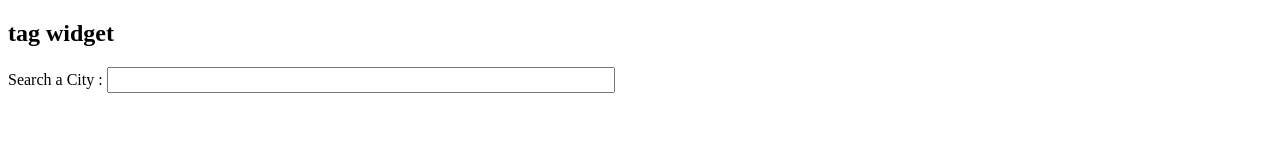
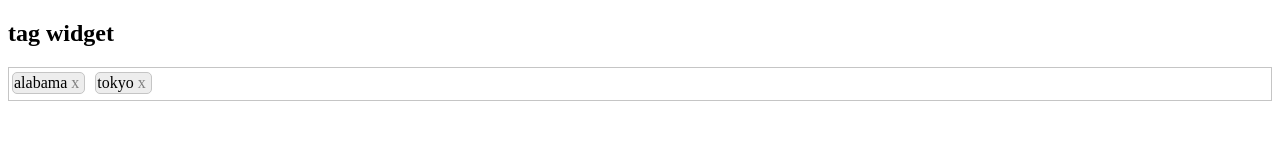
Before and after one commit to kcliu/tag-widget, a plain HTML site: page index.html in a window 1280 px wide. Drawn offline with Linux system fonts and the light colour scheme.

Commit message:
add tag UI

```diff
--- a/index.html
+++ b/index.html
@@ -9,9 +9,19 @@
 <body>
     <h2>tag widget</h2>
     <div class="search-wrapper">
-        <label for="input-area">Search a City :</label>
-        <input type="text" id="js-input-area" class="input-area" oninput="tagInstance.searchCityHandler(this);">
-        <div id="js-taglist" class="taglist hide">
+        <div id="js-tags-container" class="tags-container">
+            <div class="tag">
+                <span id="js-tag-content">alabama</span>
+                <span class="tag-remove">x</span>
+            </div>
+            <div class="tag">
+                <span id="js-tag-content">tokyo</span>
+                <span class="tag-remove">x</span>
+            </div>
+        </div>
+        <div class="input-wrapper">
+            <input type="text" id="js-input-area" class="input-area" oninput="tagInstance.searchCityHandler(this);">
+            <div id="js-taglist" class="taglist hide"/>
         </div>
     </div>
     <script type="text/javascript" src="tag.js"></script>
--- a/tag.css
+++ b/tag.css
@@ -1,20 +1,35 @@
 .search-wrapper {
     position: relative;
+    border: 1px solid #c5c5c5;
+    height: 32px;
+}
+
+.input-wrapper {
+    position: relative;
+    top: -13px;
+    display: inline-block;
+    height: 25px;
+    padding: 3px;
+    margin-top: 10px;
 }
 
 .input-area {
-    width: 500px;
+    position: absolute;
+    display: inline-block;
+    width: 100px;
+    height: 25px;
     font-size: 14px;
-    line-height: 20px;
+    border: none;
 }
 
 .taglist {
     position: absolute;
     display: block;
-    padding: 1px;
-    left: 100px;
-    width: 500px;
-    border: 1px solid black;
+    padding: 2px;
+    top: 35px;
+    left: 3px;
+    width: 200px;
+    border: 1px solid #c5c5c5;
     overflow-x: hidden;
     overflow-y: auto;
     max-height: 100px;
@@ -37,3 +52,26 @@
 .hide {
     display: none !important;
 }
+.tags-container {
+    position: relative;
+    top: -14px;
+    display: inline-block;
+    height: 100%;
+}
+
+.tag {
+    display: inline-block;
+    padding: 1px 5px 1px 1px;
+    margin: 1px 3px;
+
+    background: #ededed;
+    border: 1px solid #c5c5c5;
+    border-radius: 5px;
+    overflow: hidden;
+}
+
+.tag-remove {
+    cursor: pointer;
+    color: gray;
+
+}
```
